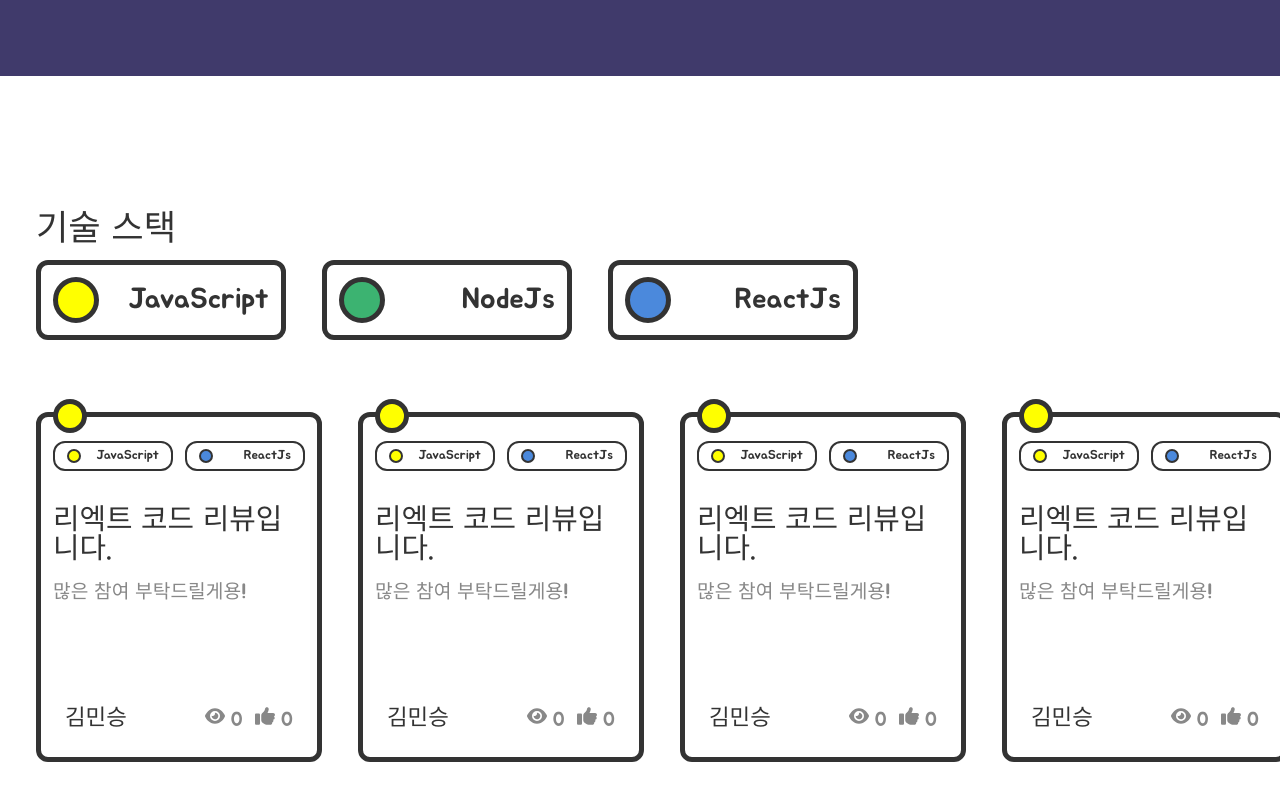
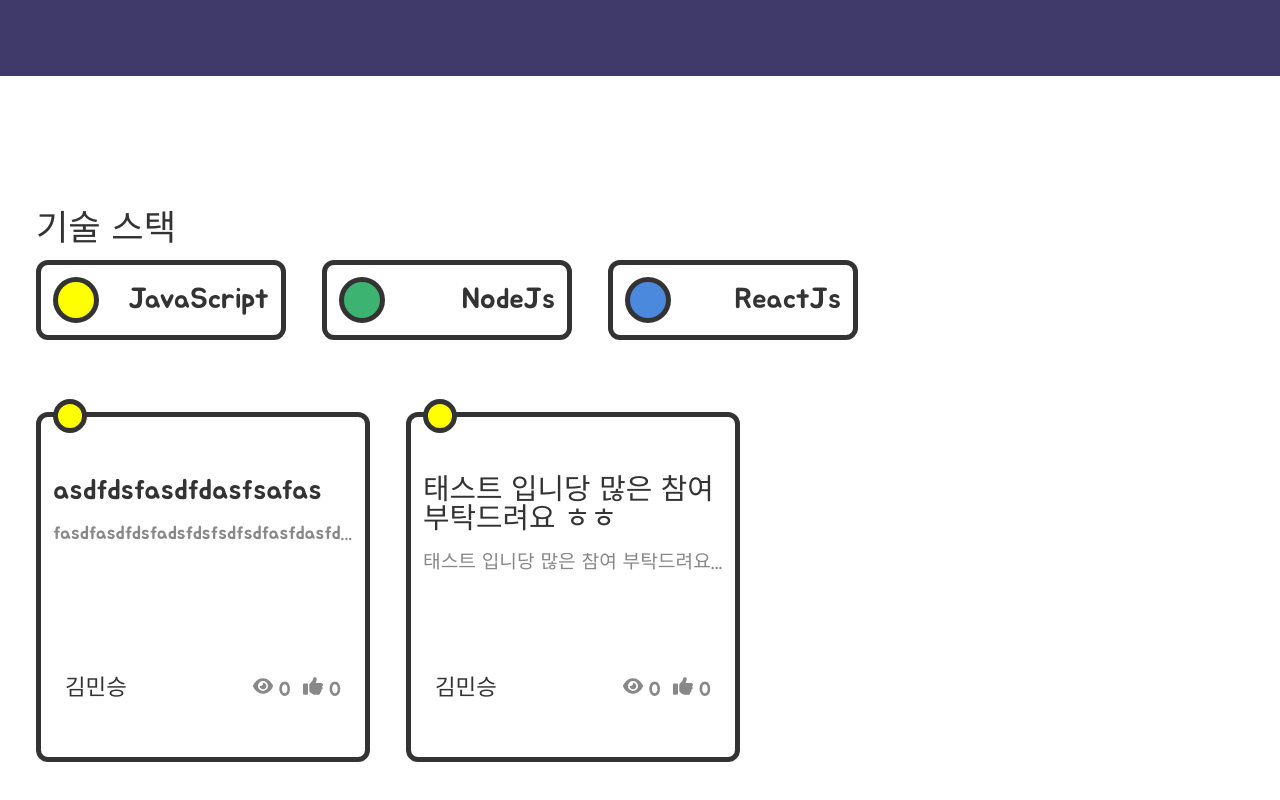
Before and after one commit to helloworld442/code-review-mono-repo, a React (Vite) app: page / in a window 1280 px wide. Shown: the part 724-1524 px from the top of the page. Built offline with nearby package versions, Linux system fonts and the light colour scheme; data requests are answered from the project's data file.

Commit message:
feat : feat review list and item api logic #53

```diff
--- /dev/null
+++ b/src/axios/api.js
@@ -0,0 +1,7 @@
+import axios from "axios";
+
+const instance = axios.create({
+  baseURL: "http://localhost:3001",
+});
+
+export default instance;
--- a/src/features/review/review-form/review-form.api.js
+++ b/src/features/review/review-form/review-form.api.js
@@ -1,10 +1,6 @@
-import axios from "axios";
-
-const instance = axios.create({
-  baseURL: "http://localhost:3001",
-});
+import api from "../../../axios/api";
 
 export const postReviews = async (req) => {
-  const response = await instance.post("/reviews", req);
-  return response;
+  const response = await api.post("/reviews", req);
+  return response.data;
 };
--- a/src/features/review/review-list/review-item.component.jsx
+++ b/src/features/review/review-list/review-item.component.jsx
@@ -3,7 +3,7 @@ import { Tag } from "../../ui";
 import { ReactComponent as Eye } from "../../../assets/eye-solid.svg";
 import { ReactComponent as Thumbs } from "../../../assets/thumbs-up-solid.svg";
 
-const ReviewItem = () => {
+const ReviewItem = ({ review }) => {
   return (
     <li className="review-item">
       {/* 리뷰 아이템 아이콘 영역 */}
@@ -11,14 +11,15 @@ const ReviewItem = () => {
 
       {/* 리뷰 아이템 테그 영역 */}
       <span className="review-item-tag">
-        <Tag title="JavaScript" color="yellow" size="small" />
-        <Tag title="ReactJs" color="blue" size="small" />
+        {review.skill === "javascript" && <Tag title="JavaScript" color="yellow" size="small" />}
+        {review.skill === "NodeJs" && <Tag title="NodeJs" color="green" size="small" />}
+        {review.skill === "ReactJs" && <Tag title="ReactJs" color="blue" size="small" />}
       </span>
 
       {/* 리뷰 아이템 대제목 , 소제목 영역 */}
       <span className="review-item-title">
-        <h2>리엑트 코드 리뷰입니다.</h2>
-        <h4>많은 참여 부탁드릴게용!</h4>
+        <h2>{review.title}</h2>
+        <h4>{review.content}</h4>
       </span>
 
       {/* 리뷰 아이템 정보 영역 */}
--- a/src/features/review/review-list/review-item.style.scss
+++ b/src/features/review/review-list/review-item.style.scss
@@ -37,7 +37,7 @@
 
 .review-item-title {
   display: inline-block;
-  width: 100%;
+  width: 300px;
   height: 150px;
   padding: 12px 0;
   margin: 12px 0;
@@ -52,6 +52,9 @@
     font-size: 1.2rem;
     font-weight: bold;
     color: #888;
+    overflow: hidden;
+    text-overflow: ellipsis;
+    white-space: nowrap;
   }
 }
 
--- a/src/features/review/review-list/review-list.api.js
+++ b/src/features/review/review-list/review-list.api.js
@@ -0,0 +1,6 @@
+import api from "../../../axios/api";
+
+export const getReviews = async () => {
+  const response = await api.get("/reviews");
+  return response.data;
+};
--- a/src/features/review/review-list/review-list.component.jsx
+++ b/src/features/review/review-list/review-list.component.jsx
@@ -1,13 +1,26 @@
 import "./review-list.style.scss";
 import ReviewItem from "./review-item.component";
+import { useQuery } from "react-query";
+import { getReviews } from "./review-list.api";
 
 const ReviewList = () => {
+  const { isLoading, isError, data, error } = useQuery("/reviews", getReviews, {
+    retry: 3,
+    staleTime: 5 * 1000,
+    cacheTime: 60 * 1000,
+  });
+
+  if (isLoading) return <div>loading</div>;
+
+  if (isError) return <div>error</div>;
+
+  console.log(data);
+
   return (
     <ul className="review-list">
-      <ReviewItem />
-      <ReviewItem />
-      <ReviewItem />
-      <ReviewItem />
+      {data.map((item) => (
+        <ReviewItem key={item.id} review={item} />
+      ))}
     </ul>
   );
 };
```
